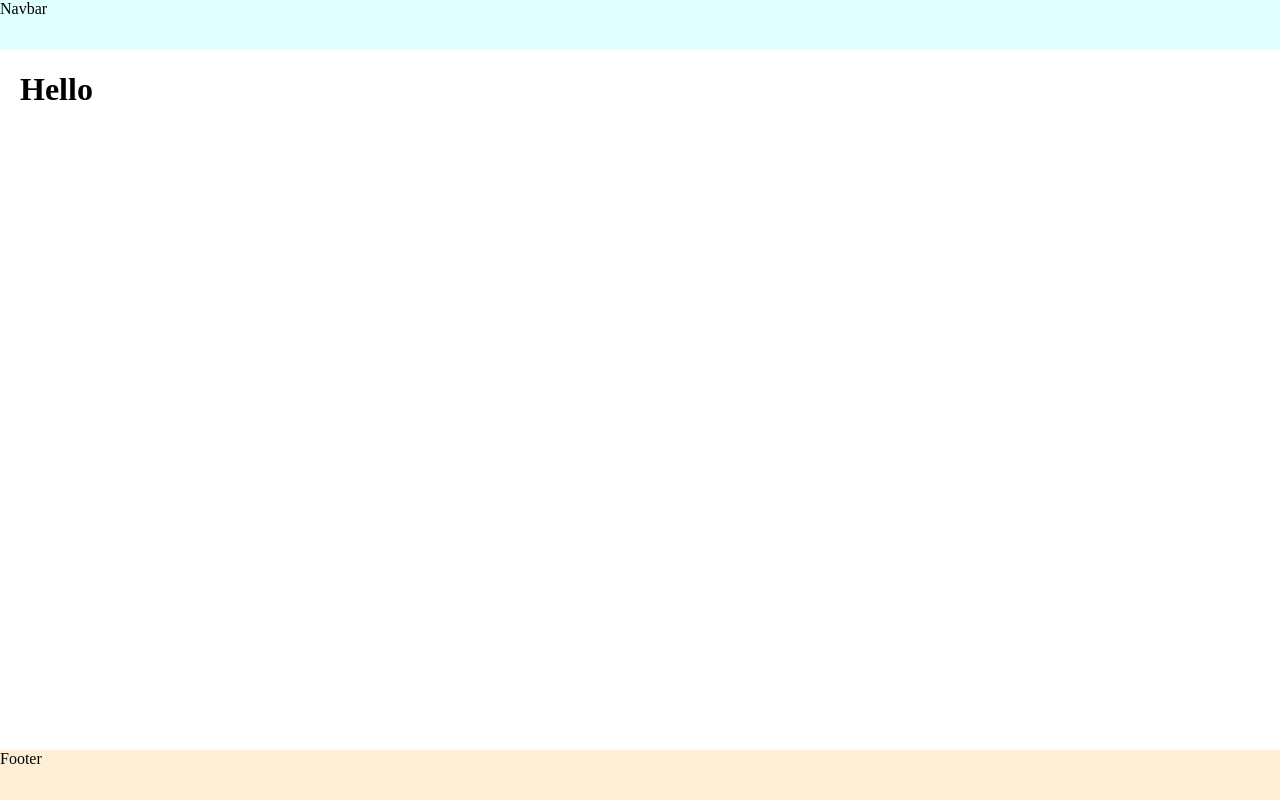
After one commit to ffrosch/Flask-SQLAlchemy-2.0.0-Beta-Example-App, a Python web app: template app/templates/index.html in a window 1280 px wide. The commit adds this page. Run offline with Jinja, Linux system fonts and the light colour scheme; the template is opened without the code that fills it, so the values that code supplies are empty.

Commit message:
feat: fix and complete templates

```diff
--- /dev/null
+++ b/app/static/style.css
@@ -0,0 +1,30 @@
+/* Trick: */
+body {
+  min-height: 100vh;
+  margin: 0;
+  position: relative;
+}
+
+body::after {
+  content: "";
+  display: block;
+  height: 50px; /* Set same as footer's height */
+}
+
+header {
+  min-height: 50px;
+  background: lightcyan;
+}
+
+main {
+  flex: 1;
+  margin-left: 20px;
+}
+
+footer {
+  background: PapayaWhip;
+  position: absolute;
+  bottom: 0;
+  width: 100%;
+  height: 50px;
+}
--- a/app/templates/base.html
+++ b/app/templates/base.html
@@ -6,23 +6,34 @@
     <meta name="keywords" content="Python, Flask, PostgreSQL, HTML, CSS" />
     <meta name="author" content="Florian Frosch" />
     <meta name="viewport" content="width=device-width, initial-scale=1.0" />
+    <link rel="stylesheet" href={{ url_for('static', filename='style.css') }} />
     <title>
-      {% block title %}
       {% if title %}
         {{ title }}
       {% else %}
-          {{ _('Welcome to this Website') }}
+        {{ 'Welcome' }}
       {% endif %}
-      {% endblock title %}
     </title>
   </head>
   <body>
-    {% block navbar %}
-    {% endblock navbar %}
+    <div class="container">
+      <header>
+        {% include "navigation.html" %}
+      </header>
+      <main>
         {% block content %}
         {% endblock content %}
-    {% block scripts %}
-    {% endblock scripts %}
-    {% if config.DEBUG == True %}<script type="text/javascript" src="https://livejs.com/live.js"></script>{% endif %}
+      </main>
+      <footer>
+        {% include "footer.html" %}
+      </footer>
+    </div>
+    <div class="scripts">
+      {% include "scripts.html" %}
+      {% if config.DEBUG == True %}
+        <!-- Autorefresh during development -->
+        <script type="text/javascript" src="https://livejs.com/live.js"></script>
+      {% endif %}
+    </div>
   </body>
 </html>
--- a/app/templates/errors/404.html
+++ b/app/templates/errors/404.html
@@ -1,7 +1,7 @@
 {% extends "base.html" %}
 {% block content %}
-    <h1>{{ _('Not Found') }}</h1>
+    <h1>{{ 'Not Found' }}</h1>
     <p>
-        <a href="{{ url_for('main.index') }}">{{ _('Back') }}</a>
+        <a href="{{ url_for('main.index') }}">{{ 'Back' }}</a>
     </p>
 {% endblock content %}
--- a/app/templates/errors/500.html
+++ b/app/templates/errors/500.html
@@ -1,8 +1,8 @@
 {% extends "base.html" %}
 {% block content %}
-    <h1>{{ _('An unexpected error has occurred') }}</h1>
-    <p>{{ _('The administrator has been notified. Sorry for the inconvenience!') }}</p>
+    <h1>{{ 'An unexpected error has occurred' }}</h1>
+    <p>{{ 'The administrator has been notified. Sorry for the inconvenience!' }}</p>
     <p>
-        <a href="{{ url_for('main.index') }}">{{ _('Back') }}</a>
+        <a href="{{ url_for('main.index') }}">{{ 'Back' }}</a>
     </p>
 {% endblock content %}
--- /dev/null
+++ b/app/templates/footer.html
@@ -0,0 +1 @@
+Footer
--- /dev/null
+++ b/app/templates/index.html
@@ -0,0 +1,4 @@
+{% extends "base.html" %}
+{% block content %}
+    <h1>Hello</h1>
+{% endblock content %}
--- a/app/templates/navigation.html
+++ b/app/templates/navigation.html
@@ -1,3 +1 @@
-{% extends "base.html" %}
-{% block navbar %}
-{% endblock navbar %}
+Navbar
```
Also changed, not shown: app/templates/scripts.html (added). Lines whose indentation alone changed are shown as unchanged.
